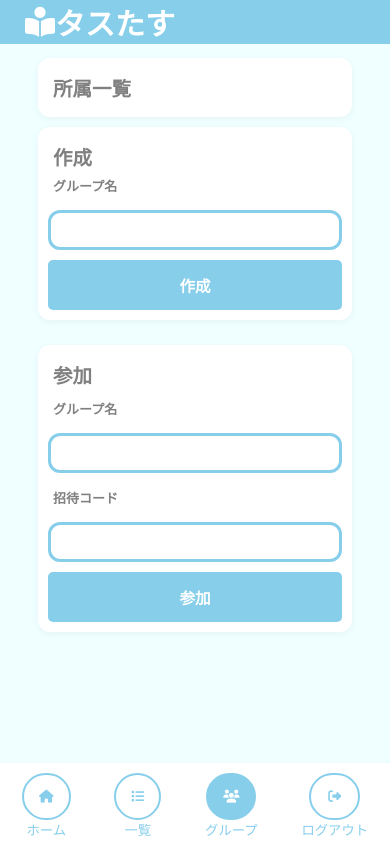
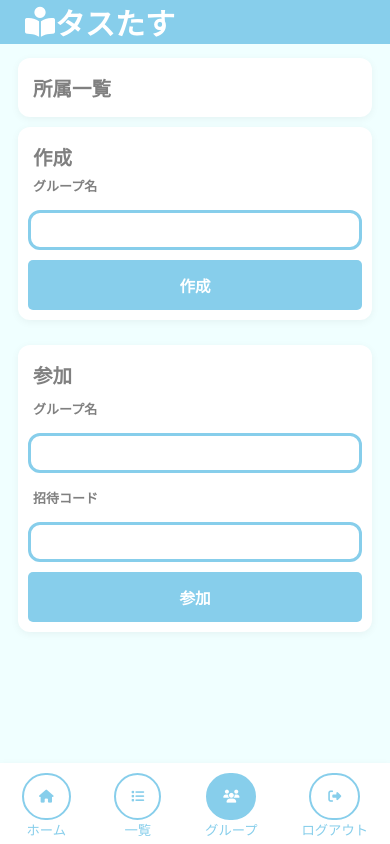
Before and after one commit to ktaiga0405-droid/-, a Flask app: page /group in a window 390 px wide. Run offline with Flask 3, Linux system fonts and the light colour scheme; the visitor is signed in with stand-in values (Sample User, id 1).

Commit message:
カード幅修正

```diff
--- a/static/acount.css
+++ b/static/acount.css
@@ -87,6 +87,10 @@ h1{
 }
 
 @media (max-width: 600px){
+    .acount-container{
+        padding: 25px 0px 0px;
+    }
+
     .acount-card form{
         width: auto;
     }
--- a/static/group.css
+++ b/static/group.css
@@ -279,6 +279,10 @@ dialog::backdrop{
 }
 
 @media (max-width: 600px){
+    .group-container{
+        padding: 25px 0px 0px;
+    }
+
     .group-row{
         flex-direction: column;
     }
--- a/static/list.css
+++ b/static/list.css
@@ -168,6 +168,10 @@ h1{
 }
 
 @media(max-width:600px){
+    .list-container{
+        padding: 25px 0px 0px;
+    }
+
     .deadlines-danger,
     .deadlines-soon,
     .deadlines-safe
--- a/static/login.css
+++ b/static/login.css
@@ -81,6 +81,10 @@
 }
 
 @media (max-width: 600px){
+    .login-container{
+        padding: 25px 0px 0px;
+    }
+
     .login-card form{
         width: auto;
     }
```
